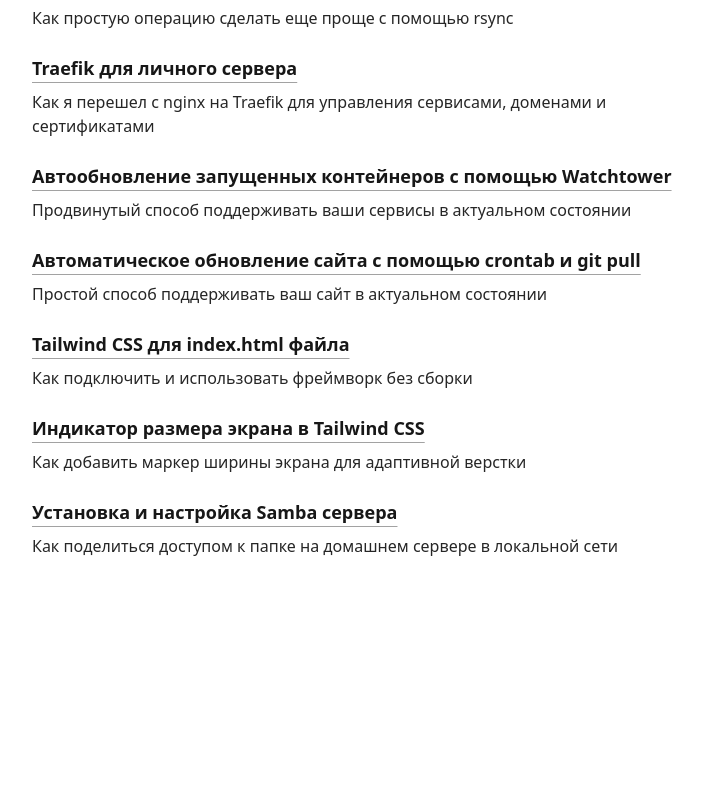
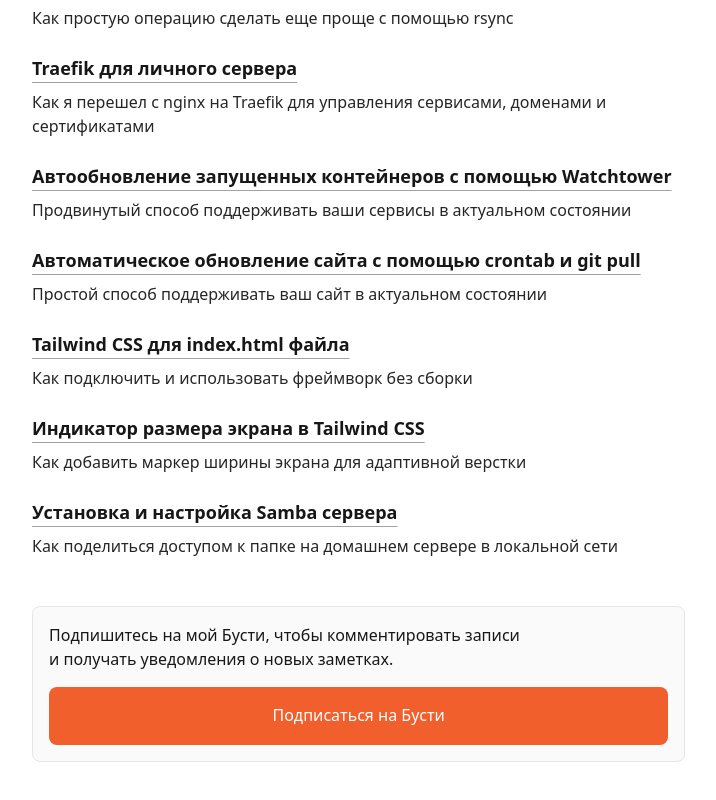
Before and after one commit to talyguryn/guryn.ru, a Next.js app: page /notes in a window 1280 px wide. Shown: the part 1082-1882 px from the top of the page, without its empty margins (112-828 px from the left). Before the commit the page ends 1824 px from the top, so only its background shows below. Built offline with nearby package versions, Linux system fonts and the light colour scheme.

Commit message:
add boosty banner

```diff
--- /dev/null
+++ b/src/app/components/BoostyBlock.tsx
@@ -0,0 +1,20 @@
+const BoostyBlock = () => {
+  return (
+    <div className="p-4 border border-neutral-200 dark:border-neutral-700 rounded-lg bg-neutral-50 dark:bg-neutral-800 mt-8 flex flex-col">
+      <span>
+        Подпишитесь на мой Бусти, чтобы комментировать записи
+        и получать уведомления о новых заметках.
+      </span>
+      <a
+        className="not-underlined p-4 pb-4.5 mt-4 text-center bg-[#f15f2c] hover:bg-[#d45124] text-white rounded-lg"
+        href="https://boosty.to/talyguryn"
+        target="_blank"
+        rel="noopener noreferrer"
+      >
+        Подписаться на Бусти
+      </a>
+    </div>
+  );
+};
+
+export default BoostyBlock;
--- a/src/app/notes/[slug]/page.tsx
+++ b/src/app/notes/[slug]/page.tsx
@@ -4,6 +4,7 @@
 import { baseUrl } from '@/app/sitemap';
 import { BlogPosting, WithContext } from 'schema-dts';
 import Tag, { colorType } from '@/app/components/Tag';
+import BoostyBlock from '@/app/components/BoostyBlock';
 
 type PageParams = {
   slug: string;
@@ -138,20 +139,7 @@
         </div>
       )}
 
-      <div className="p-4 border border-neutral-200 dark:border-neutral-700 rounded-lg bg-neutral-50 dark:bg-neutral-800 mt-8 flex flex-col">
-        <span>
-          Подпишитесь на мой Бусти, чтобы комментировать записи
-          и получать уведомления о новых заметках.
-        </span>
-        <a
-          className="not-underlined p-4 pb-4.5 mt-4 text-center bg-[#f15f2c] hover:bg-[#d45124] text-white rounded-lg"
-          href="https://boosty.to/talyguryn"
-          target="_blank"
-          rel="noopener noreferrer"
-        >
-          Подписаться на Бусти
-        </a>
-      </div>
+      <BoostyBlock />
 
       <div>
         {readMorePosts.length > 0 && (
--- a/src/app/notes/page.tsx
+++ b/src/app/notes/page.tsx
@@ -5,6 +5,7 @@
 } from '@/app/notes/utils';
 import Tag, { colorType } from '../components/Tag';
 import NoteCard from '../components/NoteCard';
+import BoostyBlock from '../components/BoostyBlock';
 
 export default async function Page() {
   const allNotes = getNotesPosts().sort((a, b) => {
@@ -46,6 +47,8 @@
         ))}
       </div>
 
+      <BoostyBlock />
+
       {/* <h2 className="text-lg font-semibold mb-4">Журналы проектов</h2>
       <div className="mb-4 flex flex-wrap gap-2">
         {projectsCounts.map(({ project, count }) => (
```
